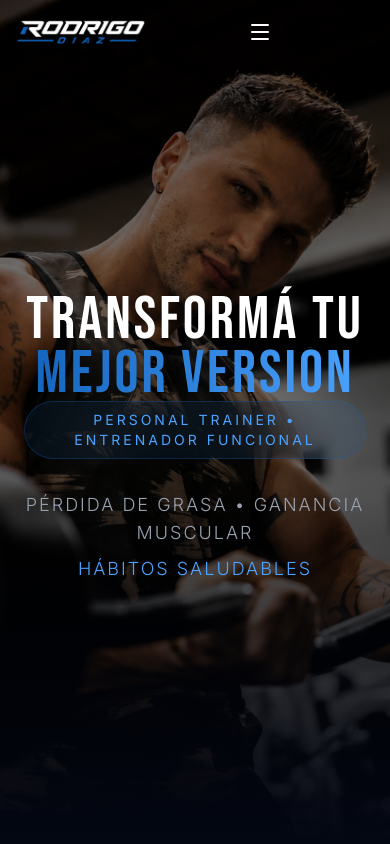
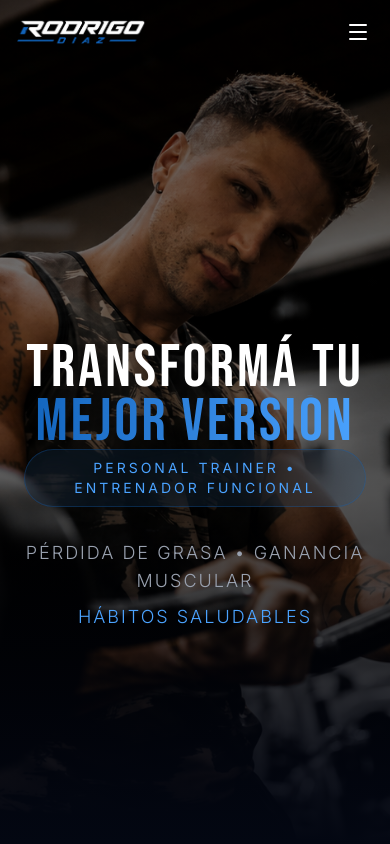
Before and after one commit to Torchiari/Rodrigofitness, a Next.js app in the folder rodrigo-fitness/: page / in a window 390 px wide. Shown: the top 844 px of the page. Built offline with nearby package versions, Linux system fonts and the light colour scheme.

Commit message:
responsive

```diff
--- a/rodrigo-fitness/app/components/Certifications.tsx
+++ b/rodrigo-fitness/app/components/Certifications.tsx
@@ -56,7 +56,7 @@ export default function Certifications() {
   return (
     <section
       id="certificaciones"
-      className="relative bg-[#030712] py-32 overflow-hidden"
+      className="relative bg-[#030712] pt-20 pb-0 md:pt-32 md:pb-32 overflow-hidden"
     >
       {/* Background effects */}
       <div className="absolute inset-0 overflow-hidden pointer-events-none">
@@ -214,48 +214,6 @@ export default function Certifications() {
             </motion.div>
           </div>
         </motion.div>
-
-        {/* Education Timeline / Stats */}
-        {/* <motion.div
-          initial={{ opacity: 0, y: 40 }}
-          whileInView={{ opacity: 1, y: 0 }}
-          viewport={{ once: true }}
-          className="rounded-2xl border border-[#1164BC]/20 bg-gradient-to-r from-[#1164BC]/10 to-transparent p-8 backdrop-blur-md"
-        >
-          <h3 className="text-2xl font-bold text-white mb-6">
-            Compromiso con la Excelencia
-          </h3>
-          <div className="grid md:grid-cols-4 gap-6">
-            <div className="flex flex-col items-center gap-2">
-              <Zap className="text-[#4BA3FF]" size={32} />
-              <p className="text-2xl font-bold text-white">+10</p>
-              <p className="text-sm text-gray-400 text-center">
-                Años de Experiencia
-              </p>
-            </div>
-            <div className="flex flex-col items-center gap-2">
-              <Award className="text-[#4BA3FF]" size={32} />
-              <p className="text-2xl font-bold text-white">3+</p>
-              <p className="text-sm text-gray-400 text-center">
-                Certificaciones Activas
-              </p>
-            </div>
-            <div className="flex flex-col items-center gap-2">
-              <GraduationCap className="text-[#4BA3FF]" size={32} />
-              <p className="text-2xl font-bold text-white">∞</p>
-              <p className="text-sm text-gray-400 text-center">
-                Aprendizaje Continuo
-              </p>
-            </div>
-            <div className="flex flex-col items-center gap-2">
-              <Dumbbell className="text-[#4BA3FF]" size={32} />
-              <p className="text-2xl font-bold text-white">100%</p>
-              <p className="text-sm text-gray-400 text-center">
-                Dedicación Total
-              </p>
-            </div>
-          </div>
-        </motion.div> */}
       </div>
     </section>
   );
--- a/rodrigo-fitness/app/components/Hero.tsx
+++ b/rodrigo-fitness/app/components/Hero.tsx
@@ -17,7 +17,7 @@ export default function Hero() {
         initial={{ opacity: 0, y: 70 }}
         animate={{ opacity: 1, y: 0 }}
         transition={{ duration: 1 }}
-        className="relative z-10 max-w-4xl px-6 text-center"
+        className="relative z-10 max-w-4xl px-6 text-center pt-24 md:pt-0"
       >
         <h1 className="font-heading mt-8 text-6xl leading-[0.9] tracking-wider text-white md:text-8xl">
           TRANSFORMÁ TU
--- a/rodrigo-fitness/app/components/Navbar.tsx
+++ b/rodrigo-fitness/app/components/Navbar.tsx
@@ -71,7 +71,7 @@ export default function Navbar() {
           : "bg-transparent"
       }`}
     >
-      <nav className="mx-auto grid max-w-7xl grid-cols-[auto_1fr_auto] items-center px-4 py-4 md:px-6 md:py-5">
+      <nav className="mx-auto flex items-center justify-between max-w-7xl px-4 py-4 md:grid md:grid-cols-[auto_1fr_auto] md:px-6 md:py-5">
         <div className="flex items-center">
           <Image
             src="/logo11.png"
@@ -103,7 +103,7 @@ export default function Navbar() {
         {/* Mobile hamburger */}
         <button
           onClick={() => setOpen(!open)}
-          className="relative z-10 flex items-center justify-center text-white md:hidden p-1"
+          className="relative z-10 ml-auto flex items-center justify-center text-white md:hidden p-1"
           aria-label="Toggle menu"
         >
           <AnimatePresence mode="wait" initial={false}>
--- a/rodrigo-fitness/app/components/Services.tsx
+++ b/rodrigo-fitness/app/components/Services.tsx
@@ -151,13 +151,14 @@ export default function Services() {
                   onClick={() => setExpandedIndex(isExpanded ? null : index)}
                   whileTap={{ scale: 0.98 }}
                   className={`
-                    relative w-full h-full rounded-2xl border transition-all duration-300
+  relative w-full rounded-2xl border transition-all duration-300
+  min-h-[230px] md:min-h-[320px]
   ${
     isExpanded
       ? "border-[#1164BC]/50 bg-gradient-to-br from-[#1164BC]/15 to-[#1164BC]/5 ring-2 ring-[#1164BC]/30"
       : "border-white/10 bg-white/5 hover:border-[#1164BC]/30 hover:bg-white/[0.08]"
   }
-                    backdrop-blur-xl p-5 md:p-6 text-left overflow-hidden
+  backdrop-blur-xl p-4 md:p-6 text-left overflow-hidden
 `}
                 >
                   {/* Shine effect */}
```
Lines whose indentation alone changed are shown as unchanged.
